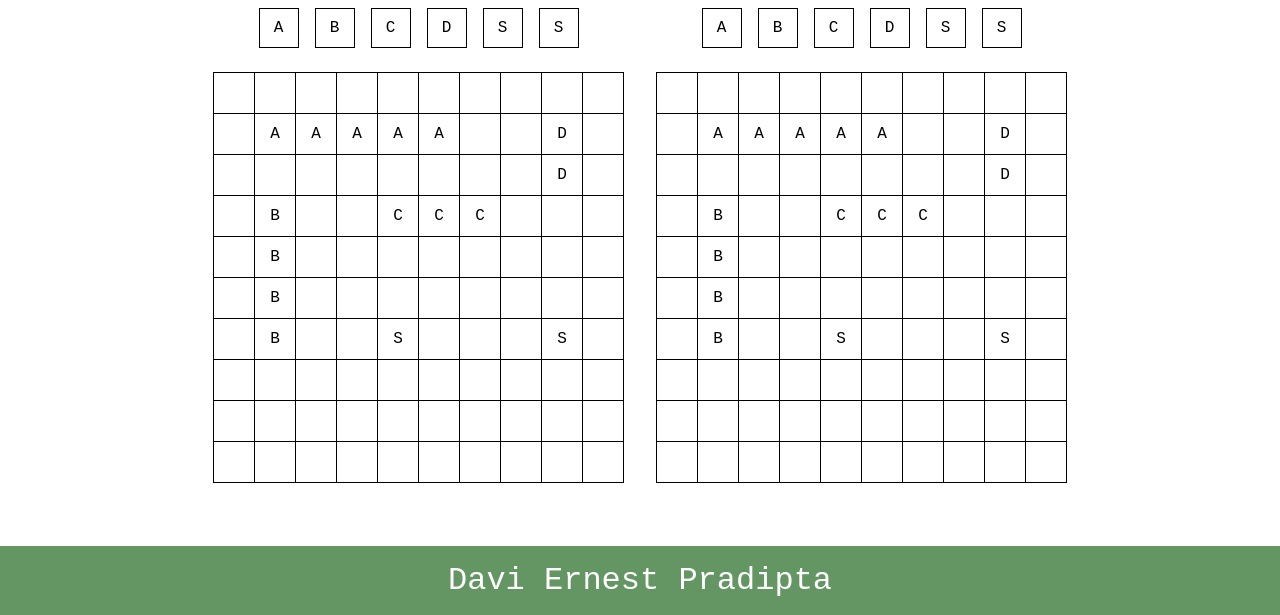
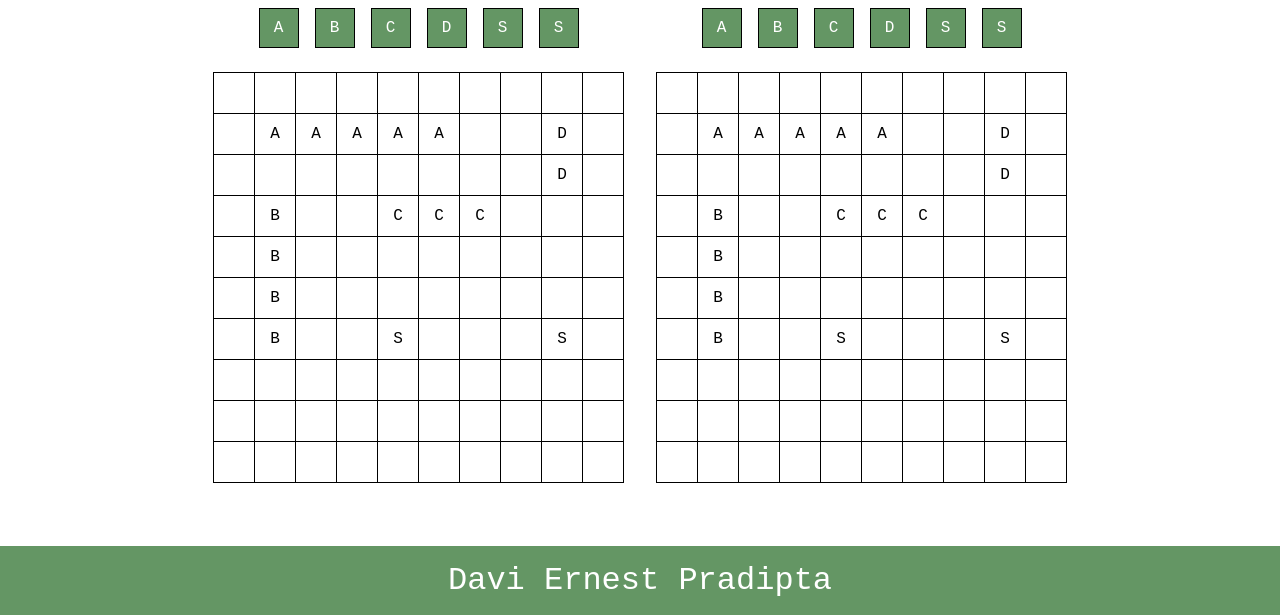
Before and after one commit to DaviErnestPradipta/Odin-Battleship, a website built with webpack: page src/template.html in a window 1280 px wide. Shown: the part 185-800 px from the top of the page. Built offline with nearby package versions, Linux system fonts and the light colour scheme.

Commit message:
Add tracker function to monitor placed ships

```diff
--- a/src/helper/DOM.js
+++ b/src/helper/DOM.js
@@ -23,6 +23,17 @@
 
         if (cell) cell.textContent = shipLetter;
     }
+
+    const side = boardSelector.includes('computer') ? 'computer' : 'human';
+    const tracker = document.querySelector(`.${side}.tracker`);
+    const shipElements = Array.from(tracker.querySelectorAll(`.${side}.ship`));
+
+    const target = shipElements.find(ship =>
+        ship.textContent === shipLetter &&
+        !ship.classList.contains('placed')
+    );
+
+    if (target) target.classList.add('placed');
 }
 
 
--- a/src/script.css
+++ b/src/script.css
@@ -82,7 +82,8 @@ main {
     align-items: center;
 }
 
-.board div:hover {
+.board div:hover,
+.placed {
     background-color: var(--first-color);
     color: white;
 }
```
